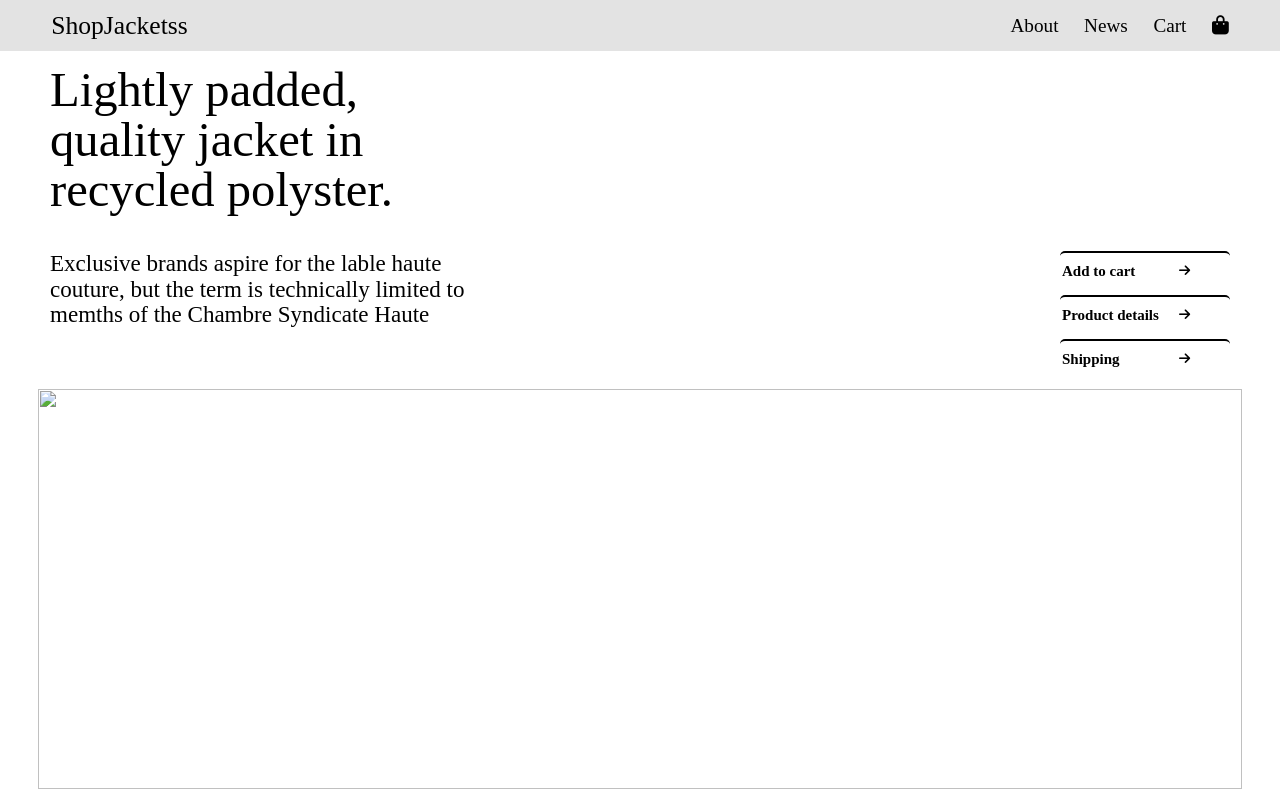
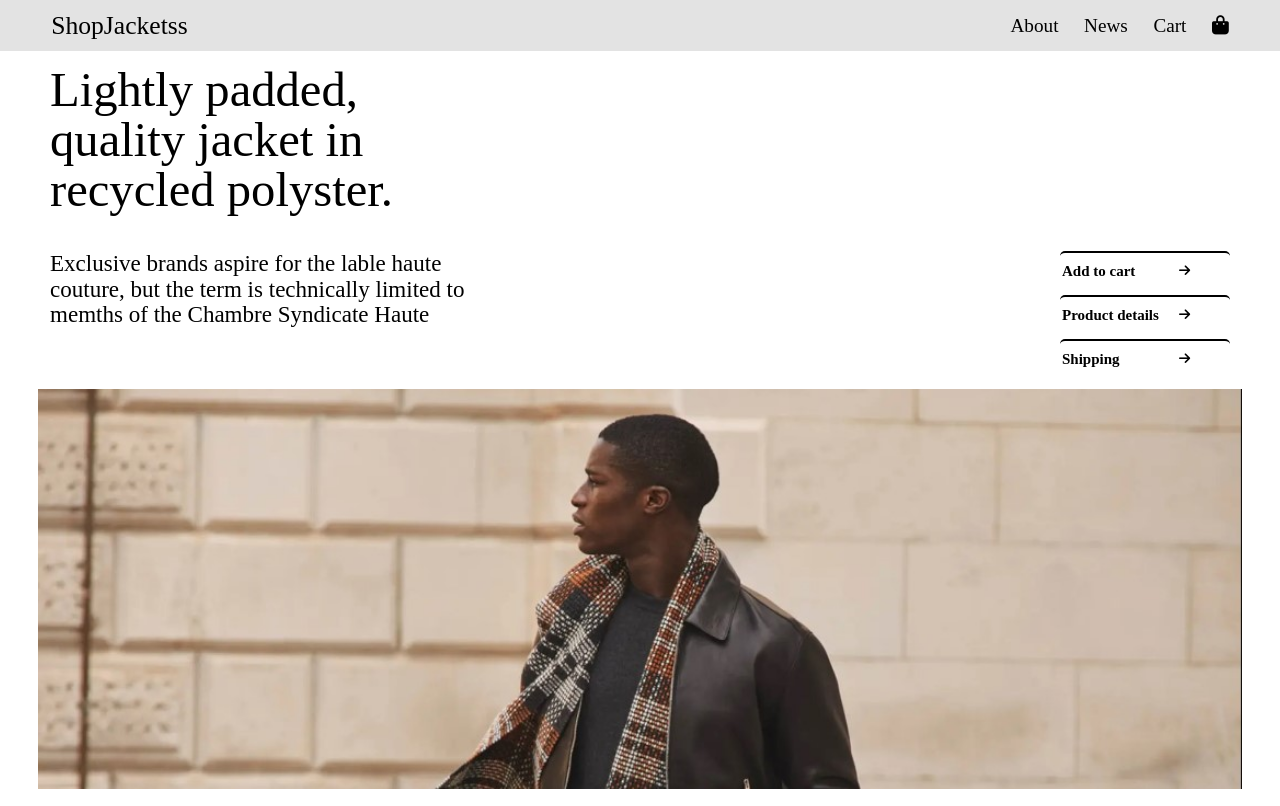
Before and after one commit to Deepakchamola/Shop_Jacket, a plain HTML site: page index.html in a window 1280 px wide. Drawn offline with Linux system fonts and the light colour scheme.

Commit message:
Update index.html

```diff
--- a/index.html
+++ b/index.html
@@ -43,7 +43,7 @@
       </div>
     </div>
     <div id="bottom">
-      <img src=".assets/img/img.jpg" alt="">
+      <img src="https://github.com/Deepakchamola/Shop_Jacket/blob/4364e922f10c3b38d30a12e6e1eadf7cc7e5c08b/assets/img/img.jpg" alt="">
     </div>
   </div>
 </body>
```
